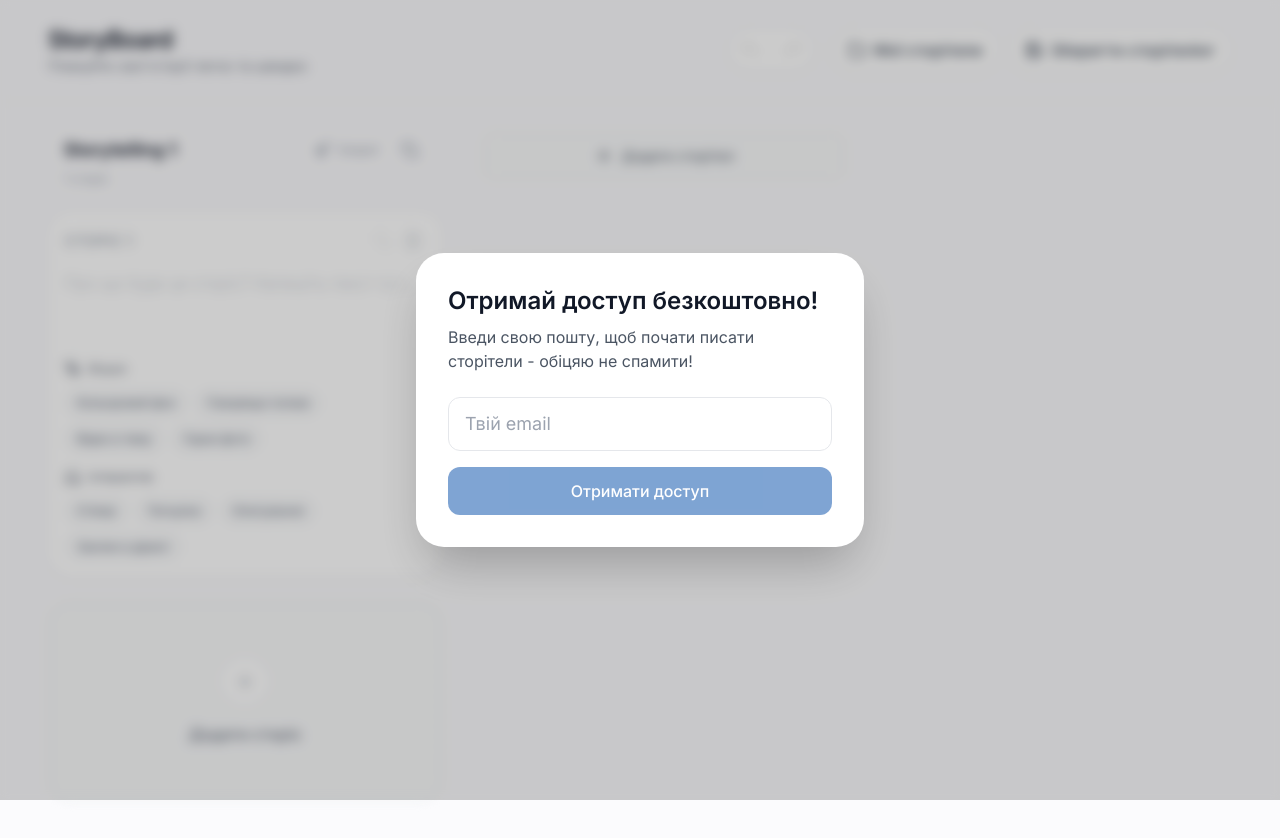
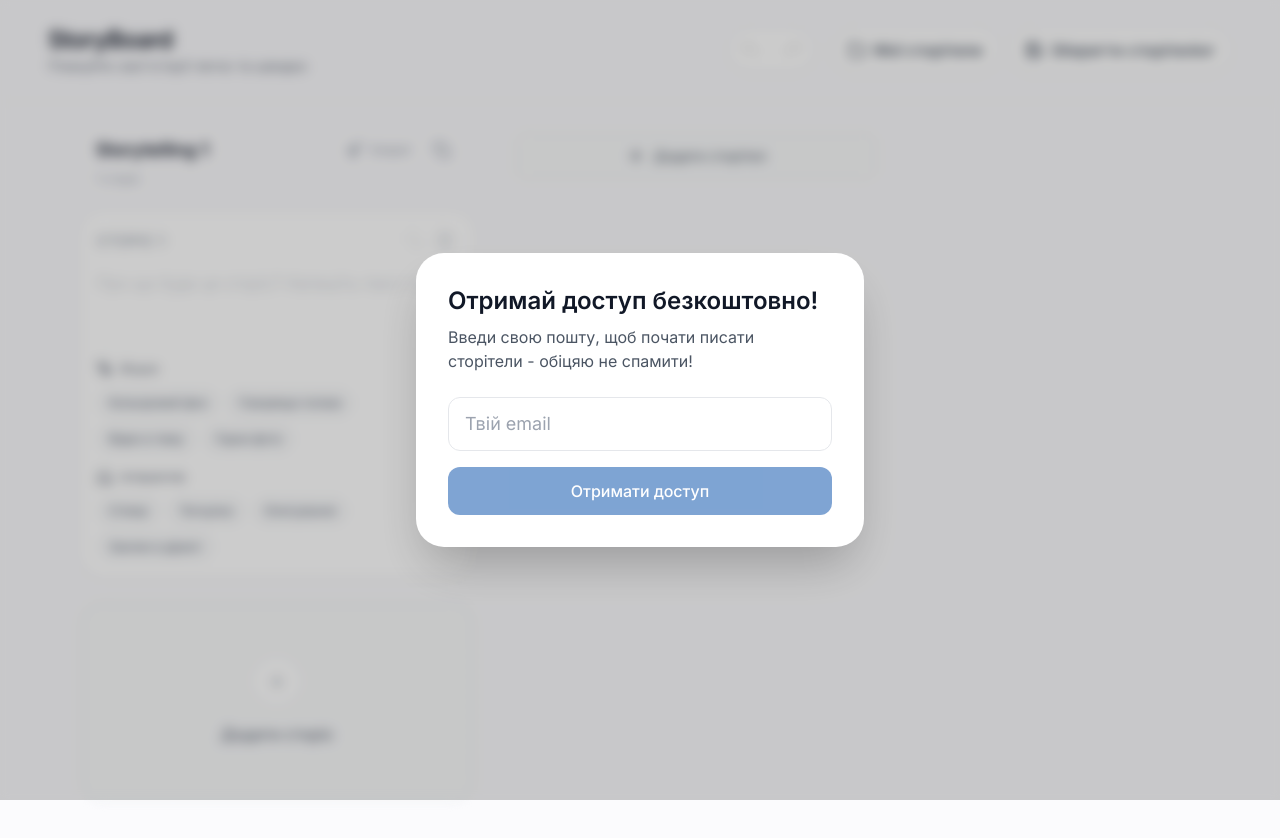
Before and after one commit to valeriya-ruta/story-builder, a React (Vite) app: page / in a window 1280 px wide. Shown: the top 838 px of the page. Built offline with nearby package versions, Linux system fonts and the light colour scheme.

Commit message:
Left updown buttons

```diff
--- a/App.tsx
+++ b/App.tsx
@@ -676,7 +676,7 @@ IMPORTANT: Return ONLY valid JSON in this exact format (no markdown, no addition
       </header>
 
       <main className="px-4 md:px-8 lg:px-12">
-        <div className="flex gap-6 overflow-x-auto pb-6 scroll-smooth" style={{ scrollbarWidth: 'thin', scrollbarColor: '#cbd5e1 transparent' }}>
+        <div className="flex gap-6 overflow-x-auto pb-6 scroll-smooth pl-4 md:pl-8" style={{ scrollbarWidth: 'thin', scrollbarColor: '#cbd5e1 transparent' }}>
           {storytellings.map((storytelling) => (
             <div key={storytelling.id} className="flex-shrink-0 w-full md:w-[calc(33.333vw-32px)]">
               {/* Column Header */}
```
